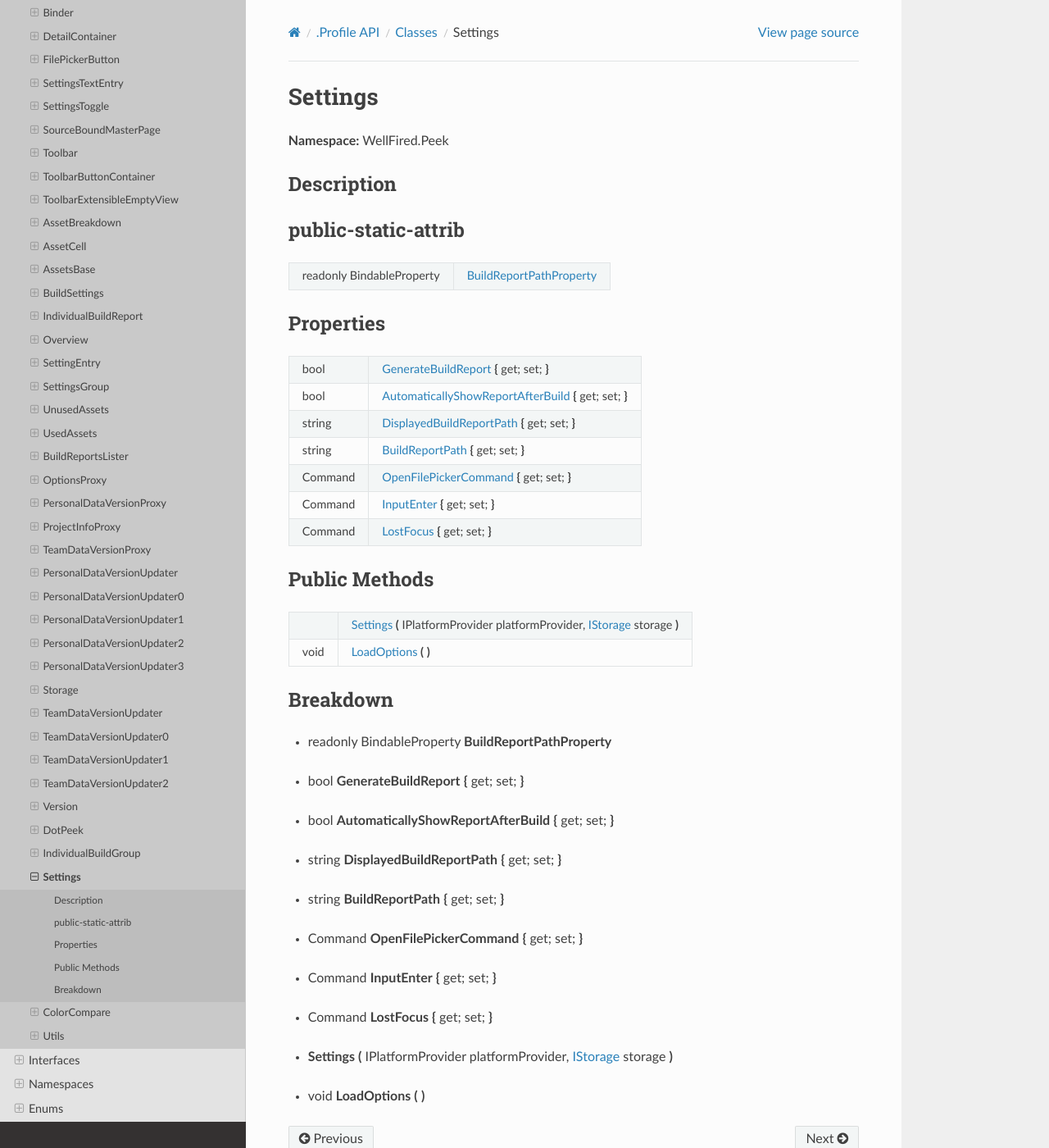
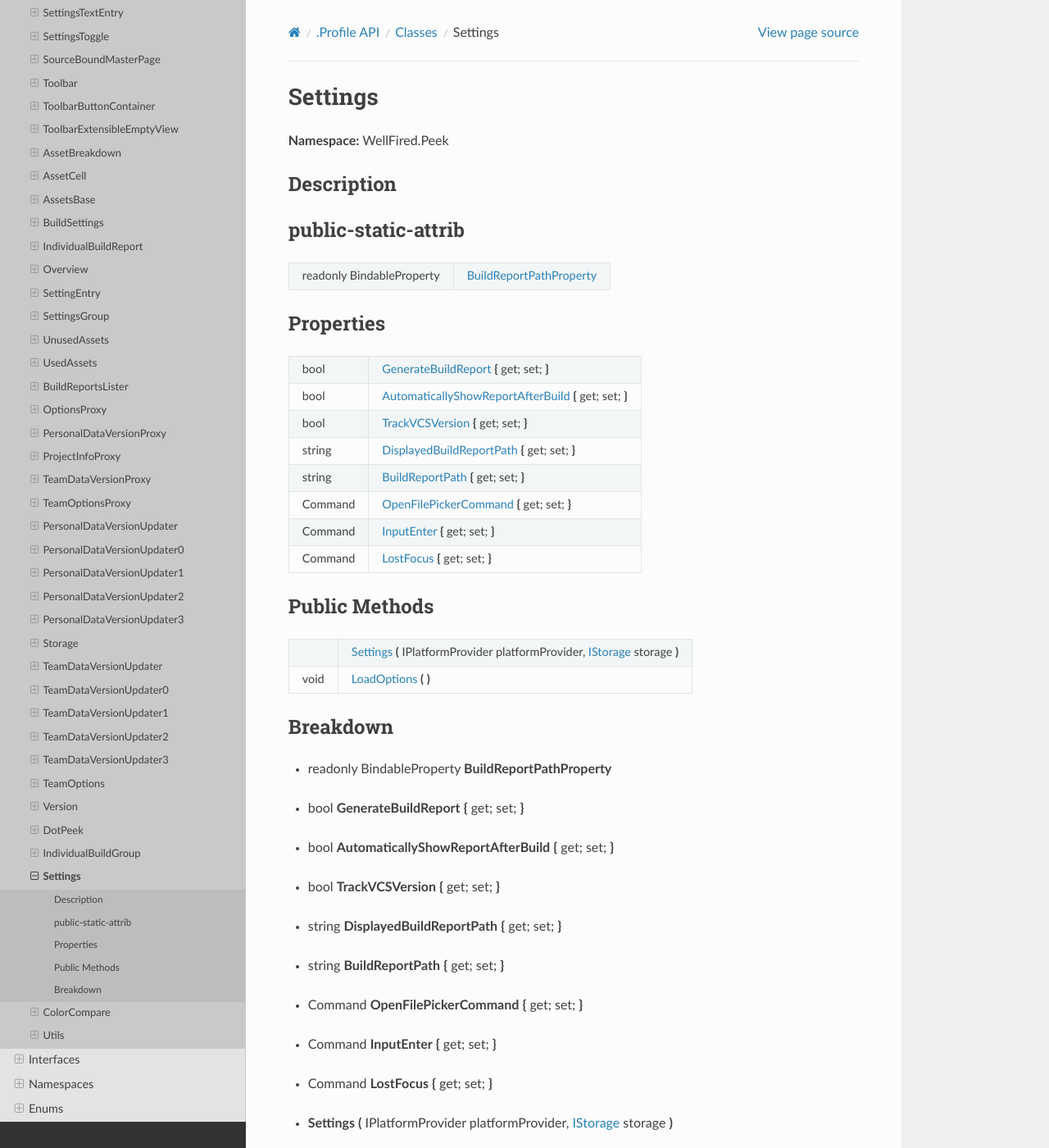
Before and after one commit to WellFiredDevelopment/dotPeekDocumentation, a Sphinx documentation site: the page built from sphinx/source/api/classes/class_wellfired_peek_viewmodel_settings.rst, in a window 1280 px wide and 1400 px high. Shown: the whole window at 82% size. Built offline with Sphinx 7.4.7 and the Read the Docs theme 2.0.0, drawn with Linux system fonts in a browser that asks for light colours.

```diff
--- a/sphinx/source/api/classes/class_wellfired_peek_viewmodel_datastorage_storage.rst
+++ b/sphinx/source/api/classes/class_wellfired_peek_viewmodel_datastorage_storage.rst
@@ -18,6 +18,8 @@ Properties
 
 +--------------------------------------------------------------------------------------------------+--------------------------------------------------------------------------------------------------------------------------------------------+
 |:ref:`OptionsProxy<classwellfired_peek_viewmodel_datastorage_dataproxies_optionsproxy>`           |:ref:`Options<classwellfired_peek_viewmodel_datastorage_storage_1ae1d687bf184d2f1f239d174410bc5c4b>` **{** get; set; **}**                  |
++--------------------------------------------------------------------------------------------------+--------------------------------------------------------------------------------------------------------------------------------------------+
+|:ref:`TeamOptionsProxy<classwellfired_peek_viewmodel_datastorage_dataproxies_teamoptionsproxy>`   |:ref:`TeamOptions<classwellfired_peek_viewmodel_datastorage_storage_1aca4a39abe43789ef386d57a67dfcb3e8>` **{** get; set; **}**              |
 +--------------------------------------------------------------------------------------------------+--------------------------------------------------------------------------------------------------------------------------------------------+
 |:ref:`ProjectInfoProxy<classwellfired_peek_viewmodel_datastorage_dataproxies_projectinfoproxy>`   |:ref:`ProjectInfo<classwellfired_peek_viewmodel_datastorage_storage_1a5bbbc805a7a82899d6aaf3f48ea68dad>` **{** get; set; **}**              |
 +--------------------------------------------------------------------------------------------------+--------------------------------------------------------------------------------------------------------------------------------------------+
@@ -40,6 +42,10 @@ Breakdown
 
 - :ref:`OptionsProxy<classwellfired_peek_viewmodel_datastorage_dataproxies_optionsproxy>` **Options** **{** get; set; **}**
 
+.. _classwellfired_peek_viewmodel_datastorage_storage_1aca4a39abe43789ef386d57a67dfcb3e8:
+
+- :ref:`TeamOptionsProxy<classwellfired_peek_viewmodel_datastorage_dataproxies_teamoptionsproxy>` **TeamOptions** **{** get; set; **}**
+
 .. _classwellfired_peek_viewmodel_datastorage_storage_1a5bbbc805a7a82899d6aaf3f48ea68dad:
 
 - :ref:`ProjectInfoProxy<classwellfired_peek_viewmodel_datastorage_dataproxies_projectinfoproxy>` **ProjectInfo** **{** get; set; **}**
--- a/sphinx/source/api/classes/class_wellfired_peek_viewmodel_settings.rst
+++ b/sphinx/source/api/classes/class_wellfired_peek_viewmodel_settings.rst
@@ -24,6 +24,8 @@ Properties
 |bool         |:ref:`GenerateBuildReport<classwellfired_peek_viewmodel_settings_1a5897c842993d1f2ae56f658e93c51619>` **{** get; set; **}**                 |
 +-------------+--------------------------------------------------------------------------------------------------------------------------------------------+
 |bool         |:ref:`AutomaticallyShowReportAfterBuild<classwellfired_peek_viewmodel_settings_1a75722108f47f6ca2cb0952fa1afcbf38>` **{** get; set; **}**   |
++-------------+--------------------------------------------------------------------------------------------------------------------------------------------+
+|bool         |:ref:`TrackVCSVersion<classwellfired_peek_viewmodel_settings_1ab3d313e1f18b222263c63c7073baebf5>` **{** get; set; **}**                     |
 +-------------+--------------------------------------------------------------------------------------------------------------------------------------------+
 |string       |:ref:`DisplayedBuildReportPath<classwellfired_peek_viewmodel_settings_1ade217231d9addcf23ce5e343bf592f71>` **{** get; set; **}**            |
 +-------------+--------------------------------------------------------------------------------------------------------------------------------------------+
@@ -60,6 +62,10 @@ Breakdown
 
 - bool **AutomaticallyShowReportAfterBuild** **{** get; set; **}**
 
+.. _classwellfired_peek_viewmodel_settings_1ab3d313e1f18b222263c63c7073baebf5:
+
+- bool **TrackVCSVersion** **{** get; set; **}**
+
 .. _classwellfired_peek_viewmodel_settings_1ade217231d9addcf23ce5e343bf592f71:
 
 - string **DisplayedBuildReportPath** **{** get; set; **}**
--- a/sphinx/source/api/interfaces/interface_wellfired_peek_viewmodel_datastorage_istorage.rst
+++ b/sphinx/source/api/interfaces/interface_wellfired_peek_viewmodel_datastorage_istorage.rst
@@ -15,6 +15,8 @@ Properties
 
 +--------------------------------------------------------------------------------------------------+-------------------------------------------------------------------------------------------------------------------------------------------------+
 |:ref:`OptionsProxy<classwellfired_peek_viewmodel_datastorage_dataproxies_optionsproxy>`           |:ref:`Options<interfacewellfired_peek_viewmodel_datastorage_istorage_1ac70dd46d04ae94e5d1eda5332c9e9dab>` **{** get; set; **}**                  |
++--------------------------------------------------------------------------------------------------+-------------------------------------------------------------------------------------------------------------------------------------------------+
+|:ref:`TeamOptionsProxy<classwellfired_peek_viewmodel_datastorage_dataproxies_teamoptionsproxy>`   |:ref:`TeamOptions<interfacewellfired_peek_viewmodel_datastorage_istorage_1aba01e7f554a788e6a3cd5c53a87afc7f>` **{** get; set; **}**              |
 +--------------------------------------------------------------------------------------------------+-------------------------------------------------------------------------------------------------------------------------------------------------+
 |:ref:`ProjectInfoProxy<classwellfired_peek_viewmodel_datastorage_dataproxies_projectinfoproxy>`   |:ref:`ProjectInfo<interfacewellfired_peek_viewmodel_datastorage_istorage_1a1c596c79f67d59b300372650f20b0b4c>` **{** get; set; **}**              |
 +--------------------------------------------------------------------------------------------------+-------------------------------------------------------------------------------------------------------------------------------------------------+
@@ -37,6 +39,10 @@ Breakdown
 
 - :ref:`OptionsProxy<classwellfired_peek_viewmodel_datastorage_dataproxies_optionsproxy>` **Options** **{** get; set; **}**
 
+.. _interfacewellfired_peek_viewmodel_datastorage_istorage_1aba01e7f554a788e6a3cd5c53a87afc7f:
+
+- :ref:`TeamOptionsProxy<classwellfired_peek_viewmodel_datastorage_dataproxies_teamoptionsproxy>` **TeamOptions** **{** get; set; **}**
+
 .. _interfacewellfired_peek_viewmodel_datastorage_istorage_1a1c596c79f67d59b300372650f20b0b4c:
 
 - :ref:`ProjectInfoProxy<classwellfired_peek_viewmodel_datastorage_dataproxies_projectinfoproxy>` **ProjectInfo** **{** get; set; **}**
```
Also changed, not shown: sphinx/source/api/classes/class_wellfired_peek_model_projectinfo.rst (+5 -11 lines), sphinx/source/api/classes/class_wellfired_peek_model_teamoptions.rst (added, +48 -0 lines), sphinx/source/api/classes/class_wellfired_peek_viewmodel_datastorage_dataproxies_projectinfoproxy.rst (+3 -9 lines), sphinx/source/api/classes/class_wellfired_peek_viewmodel_datastorage_dataproxies_teamoptionsproxy.rst (added, +31 -0 lines), sphinx/source/api/classes/class_wellfired_peek_viewmodel_datastorage_teamdataversionupdaters_teamdataversionupdater3.rst (added, +42 -0 lines), sphinx/source/api/classes/class_wellfired_peek_viewmodel_datastorage_teamdataversionupdaters_teamdataversionupdater3_teamoptions.rst (added, +31 -0 lines).
